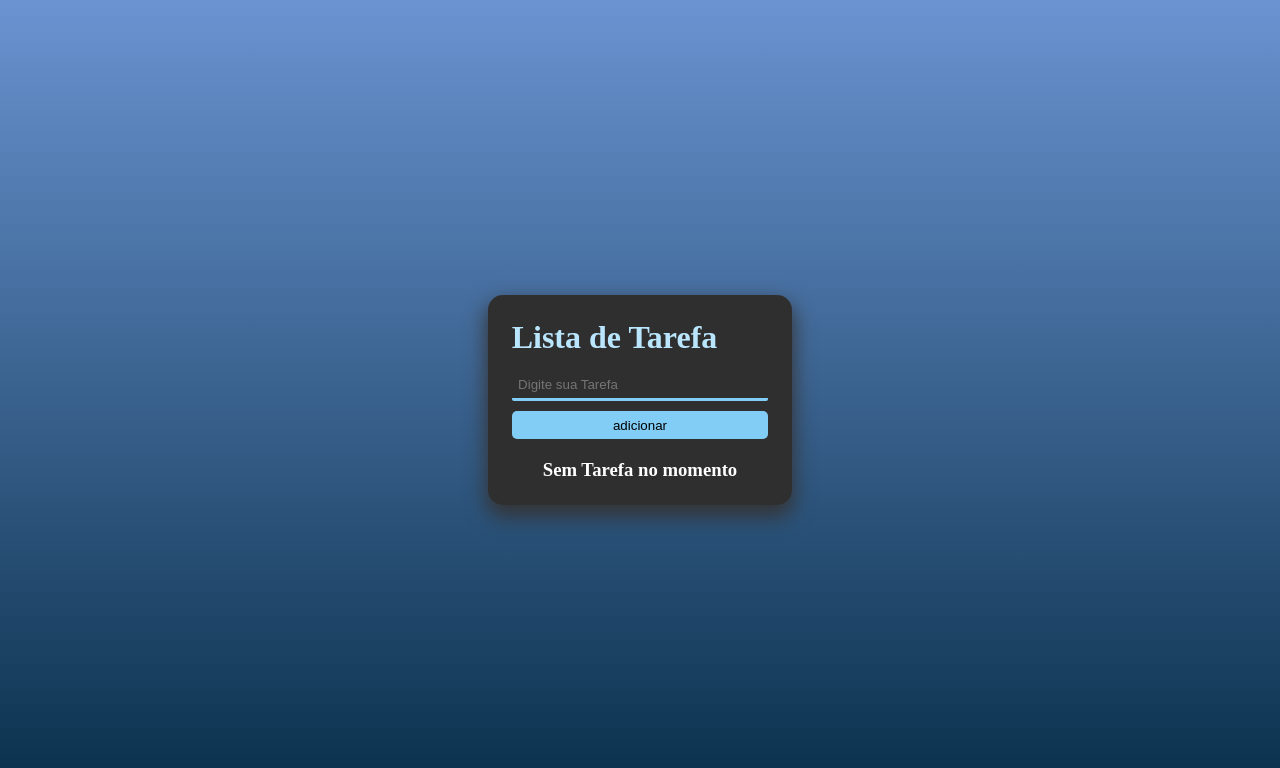
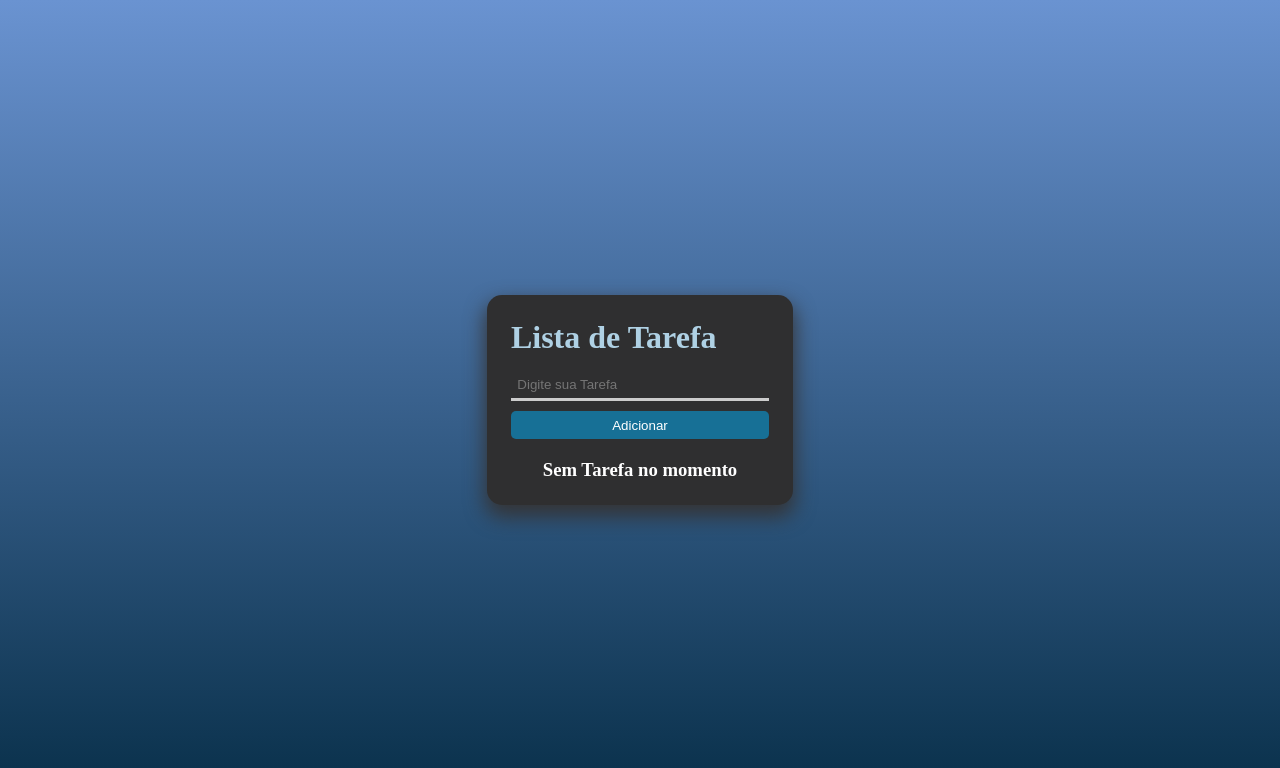
Before and after one commit to JoonhPedro/tasklist, a React (Vite) app in the folder web/: page / in a window 1280 px wide. Shown: the top 768 px of the page. Built offline with nearby package versions, Linux system fonts and the light colour scheme.

Commit message:
style: modificando btn/input

```diff
--- a/web/src/components/Task.tsx
+++ b/web/src/components/Task.tsx
@@ -13,11 +13,14 @@ const Task: React.FC = () => {
           className="input-task"
           name="tasklist"
           placeholder="Digite sua Tarefa"
+          maxLength={30}
+          required
           value={task}
           onChange={(e) => setTask(e.target.value)}
         />
+        <label htmlFor="nome"></label>
         <button type="submit" className="button-task">
-          adicionar
+          Adicionar
         </button>
 
         <Offtask />
--- a/web/src/style/base/_variablescolor.sass
+++ b/web/src/style/base/_variablescolor.sass
@@ -1,8 +1,8 @@
 $bodyl1: #6a93d1
 $bodyl2: #082f49
-$font-color: #bae6fd
+$font-color: #afd1e4
 $font-input: #fff
 $task-clear: #6a90c8
 $container: #2f2f30
 $container-box: #353537
-$bnt-task: #82cdf5
+$bnt-task: #177096
--- a/web/src/style/layout/_task.sass
+++ b/web/src/style/layout/_task.sass
@@ -8,10 +8,13 @@
     border: none
     background: transparent
     color: variablescolor.$font-input
+    border-bottom: 3px solid #ccc
+    transition: 0.5s
     &:focus
-    outline: none
-    border-radius: 2px
-    border-bottom: 3px solid variablescolor.$bnt-task
+        outline: none
+        border-radius: 3px
+        border-bottom: 3px solid  variablescolor.$bnt-task
+
 
 .button-task
     cursor: pointer
@@ -21,6 +24,12 @@
     border: none
     border-radius: 5px
     background: variablescolor.$bnt-task
+    color: variablescolor.$font-input
+    transition: all 0.4s ease-in-out
+    &:hover
+        background: #17709634
+        box-shadow: 0 0 10px 0 variablescolor.$bnt-task inset, 0 0 10px 4px variablescolor.$bnt-task
+
 
 .Off
     padding: 20px 0px 0px
```
